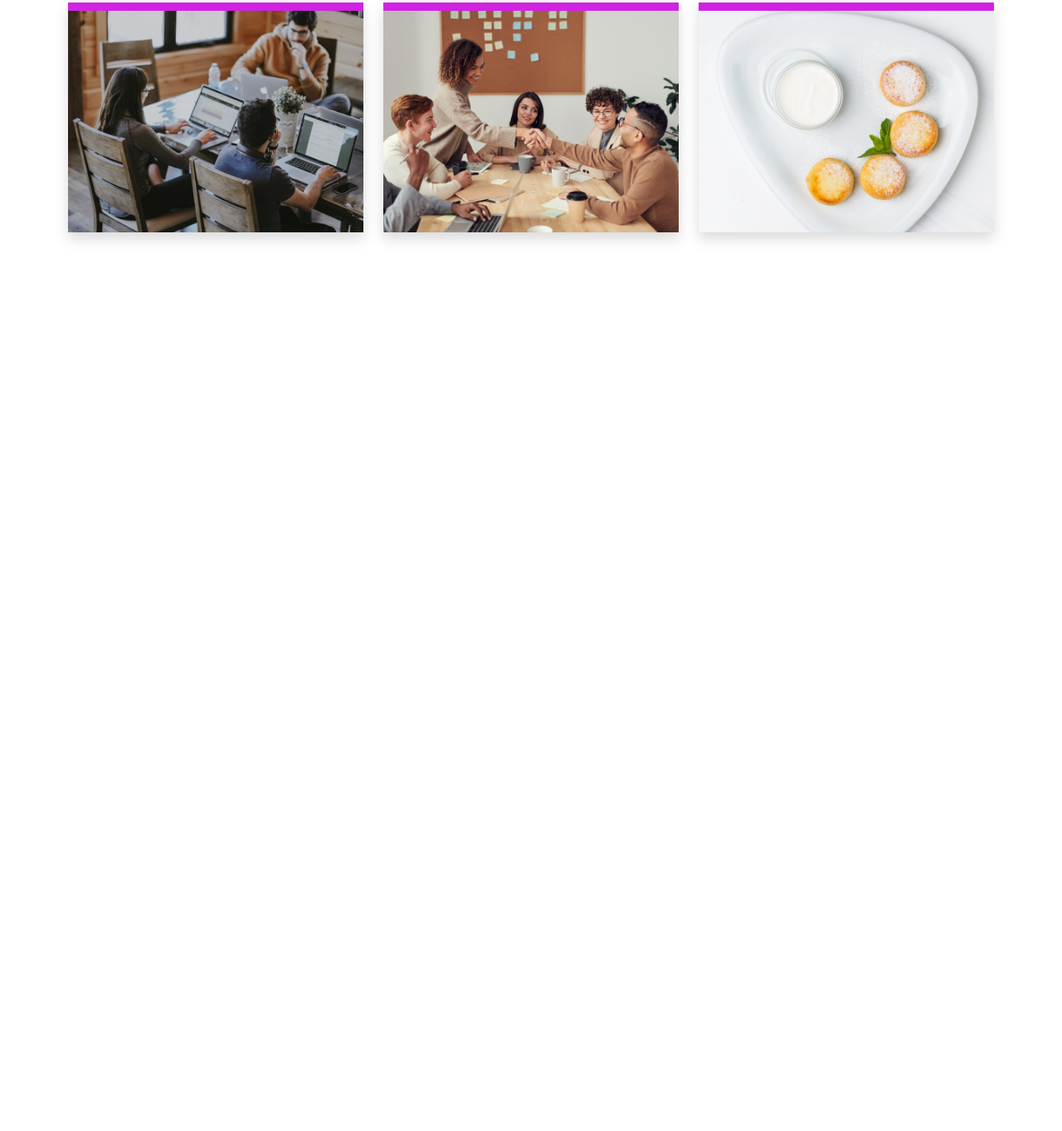
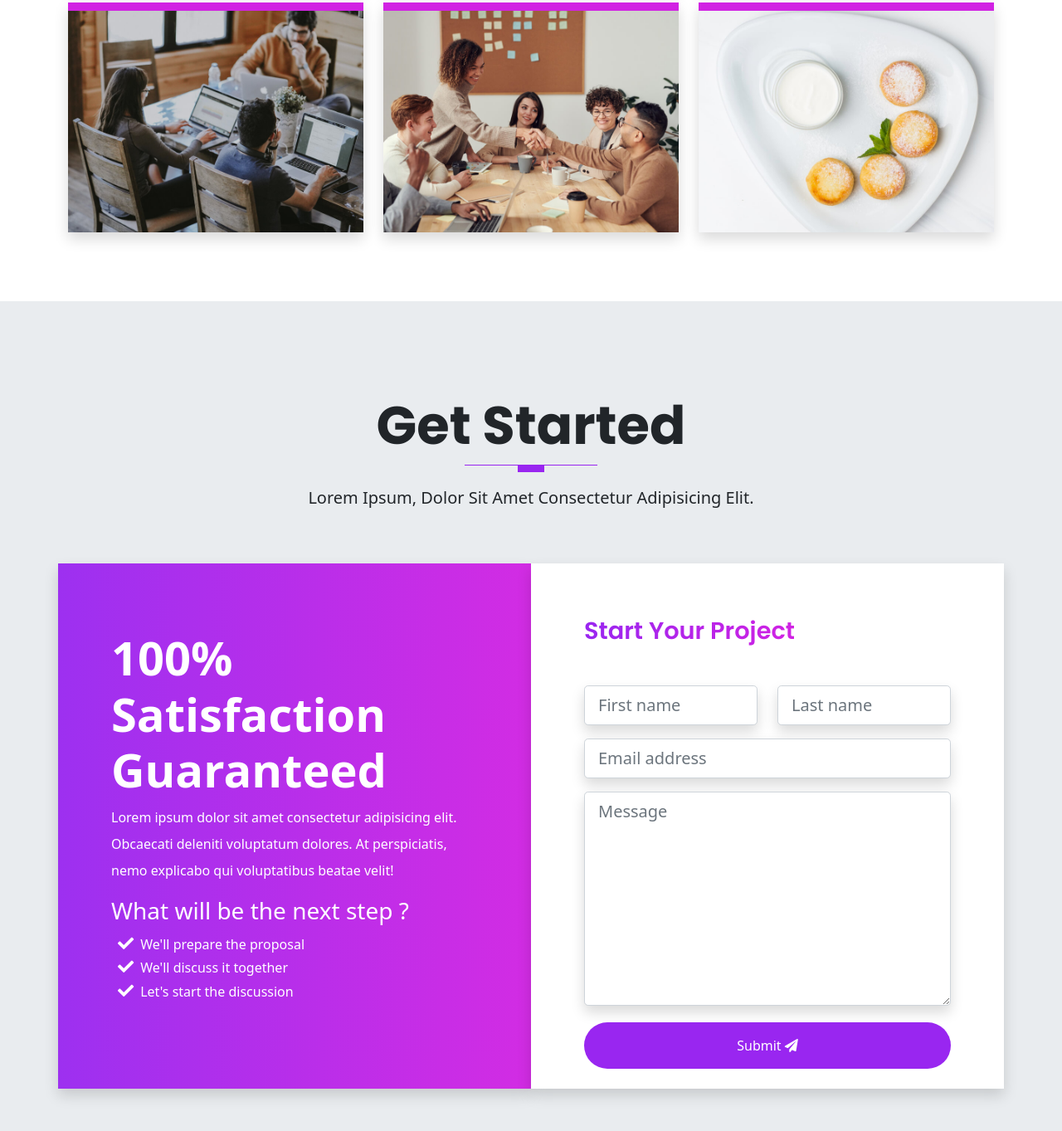
Before and after one commit to TouhidZaman/bootstrap-v5-with-sass-portfolio, a website: page index.html in a window 1280 px wide. Shown: the part 5883-7246 px from the top of the page at 83% size. Before the commit the page ends 6246 px from the top, so only its background shows below. Drawn offline with Linux system fonts and the light colour scheme.

Commit message:
Contact Section Added

```diff
--- a/index.html
+++ b/index.html
@@ -533,6 +533,57 @@
     </div>
   </section>
 
+  <!-- START THE GET STARTED SECTION  -->
+  <section id="contact" class="get-started">
+    <div class="container">
+      <div class="row text-center mt-5">
+        <h1 class="display-3 fw-bold text-capitalize">get started</h1>
+        <div class="heading-line"></div>
+        <p class="lead text-capitalize">Lorem ipsum, dolor sit amet consectetur adipisicing elit.</p>
+      </div>
+      <!-- Get started content  -->
+      <div class="row mt-5 mb-4">
+        <div class="col-12 col-lg-6 shadow gradient text-white p-3">
+          <div class="offer-info w-100">
+            <h4 class="display-4 fw-bold text-capitalize">100% satisfaction guaranteed</h4>
+            <p class="lh-lg">Lorem ipsum dolor sit amet consectetur adipisicing elit. Obcaecati deleniti voluptatum dolores. At perspiciatis, nemo explicabo qui voluptatibus beatae velit!</p>
+            <h3 class="display-3--brief">What will be the next step ?</h3>
+            <ul class="offer-info__list">
+              <li>We'll prepare the proposal</li>
+              <li>We'll discuss it together</li>
+              <li>Let's start the discussion</li>
+            </ul>
+          </div>
+        </div>
+        <div class="col-12 col-lg-6 shadow bg-white p-3">
+          <div class="form w-100 pb-2">
+            <h4 class="display-3--title mb-5">start your project</h4>
+            <form action="#" class="row">
+              <div class="col-md-6 mb-3">
+                <input type="text" placeholder="First name" id="firstNameId" class="form-control form-control-lg shadow">
+              </div>
+              <div class="col-md-6 mb-3">
+                <input type="text" placeholder="Last name" id="lastNameId" class="form-control form-control-lg shadow">
+              </div>
+              <div class="col-lg-12 mb-3">
+                <input type="email" placeholder="Email address" id="emailId " class="form-control form-control-lg shadow">
+              </div>
+              <div class="col-lg-12 mb-3">
+                <textarea placeholder="Message" name="message" id="messageId" rows="8" class="form-control form-control-lg shadow"></textarea>
+              </div>
+              <div class="text-center d-grid mt-1">
+                <button type="button" class="btn btn-primary rounded-pill pt-3 pb-3">
+                  submit
+                  <i class="fas fa-paper-plane"></i>
+                </button>
+              </div>
+            </form>
+          </div>
+        </div>
+      </div>
+    </div>
+  </section>
+
   <!-- Glightbox Javascript file  -->
   <script src="assets/vendors/glightbox/js/glightbox.min.js"></script>
 
--- a/scss/components/_typography.scss
+++ b/scss/components/_typography.scss
@@ -1,4 +1,6 @@
 @use "../custom" as *;
+@use '../components/mixins' as *;
+
 // DISPLAY 2 STYLE
 .display-2 {
     padding-top: 3rem;
@@ -79,3 +81,8 @@
     height: 3px !important;
     width: 100px;
 }
+
+//GRADIENT
+.gradient {
+    @include gradient;
+}
--- a/scss/sections/_get-started.scss
+++ b/scss/sections/_get-started.scss
@@ -0,0 +1,45 @@
+@use "../custom" as *;
+@use "../components/mixins" as *;
+
+.get-started {
+    position: relative;
+    padding: 4rem 0;
+    background-color: $gray-200;
+
+    .offer-info {
+        padding: 1rem;
+        margin: 1rem 0;
+
+        &__list {
+            position: relative;
+            list-style: none;
+            display: block;
+            padding-left: 0.5rem;
+            padding-right: 0.5rem;
+            margin-bottom: 0.7rem;
+            li::before {
+                font-family: "Font Awesome 5 Free";
+                content: "\f00c";
+                font-weight: 600;
+                margin-right: 0.5rem;
+                font-size: 1.2rem;
+            }
+        }
+        @include media-breakpoint-up(md) {
+            padding: 3rem;
+        }
+    }
+
+    .form {
+        padding: 1rem;
+
+        button {
+            border: none;
+            color: $white;
+            text-transform: capitalize;
+        }
+        @include media-breakpoint-up(md) {
+            padding: 3rem;
+        }
+    }
+}
--- a/scss/sections/_portfolio.scss
+++ b/scss/sections/_portfolio.scss
@@ -30,6 +30,7 @@
         visibility: hidden;
         .caption {
             color: white;
+            text-align: center;
             @include absoluteCenter;
 
             h4 {
```
Also changed, not shown: assets/css/style.css, 1 other file.
